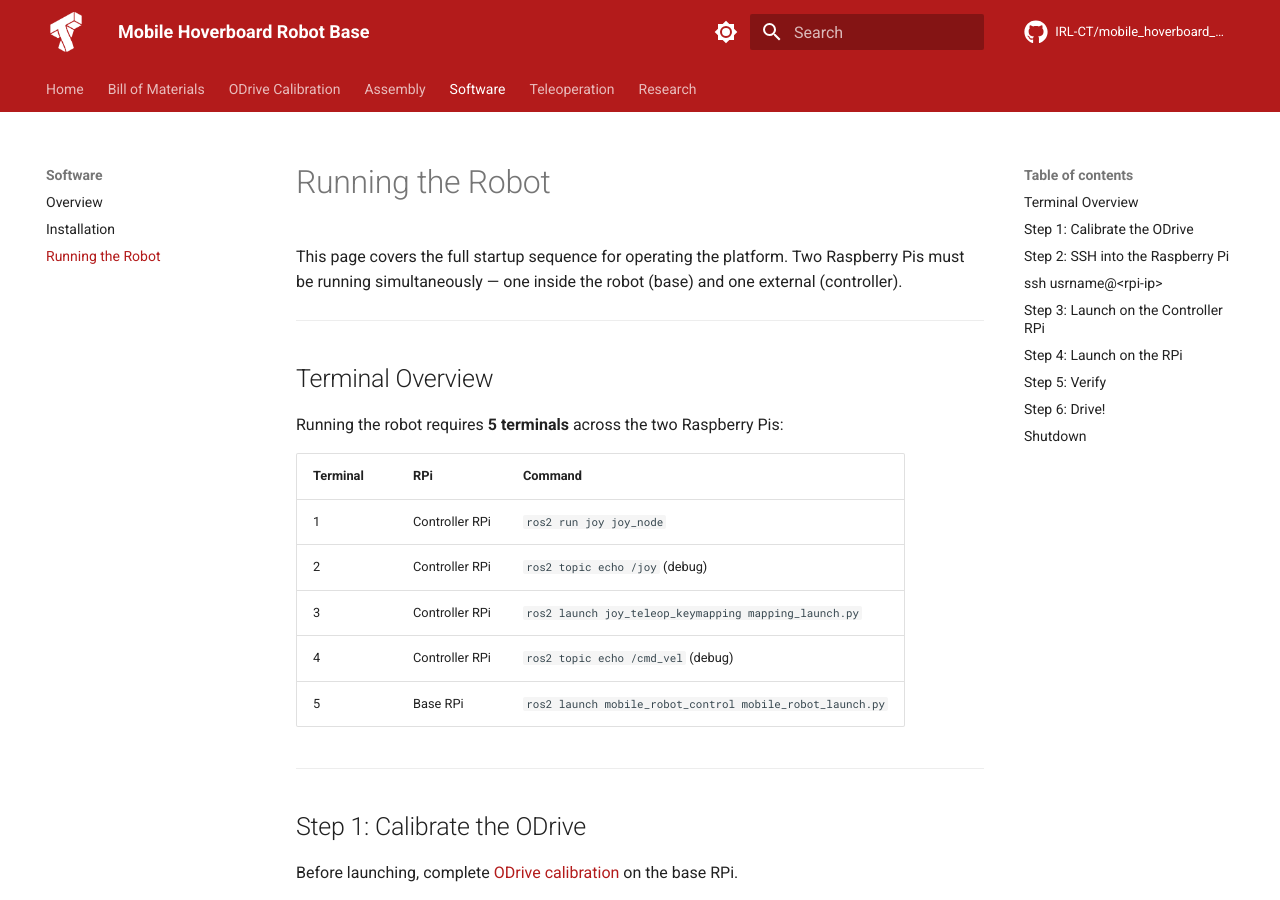
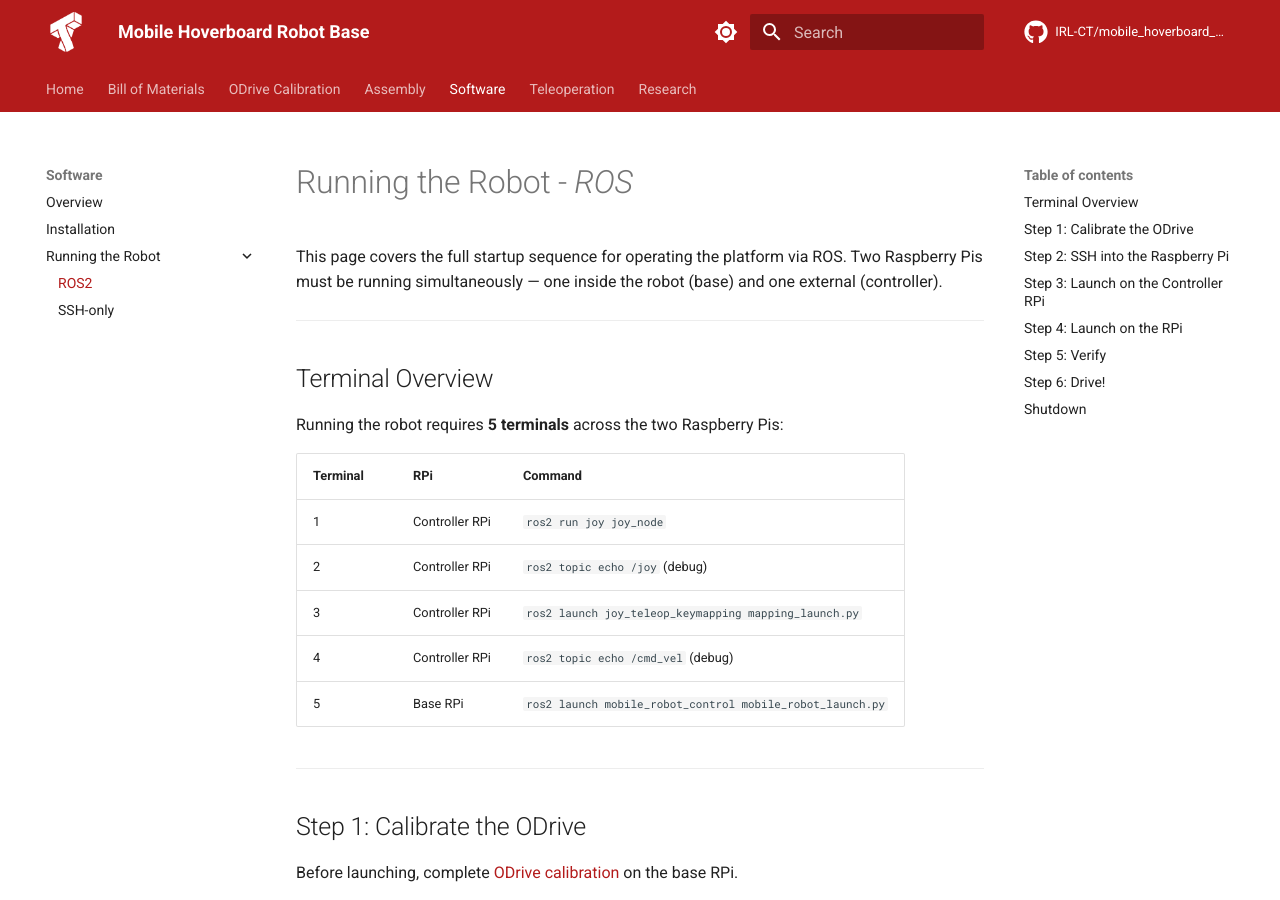
Before and after one commit to IRL-CT/mobile_hoverboard_robot_base, an MkDocs documentation site: the page built from docs/software/running_ros.md, in a window 1280 px wide and 900 px high. Built offline with MkDocs 1.6.1 and Material for MkDocs 9.7.7, drawn with Linux system fonts in a browser that asks for light colours; comment, search, counter and statistics services are not loaded.

Commit message:
Add SSH-only set-up checklist. Separate explicit ROS2 v.s. SSH-only set-up on site.

````diff
--- a/docs/software/running.md
+++ b/docs/software/running_ros.md
@@ -1,6 +1,6 @@
-# Running the Robot
+# Running the Robot - *ROS*
 
-This page covers the full startup sequence for operating the platform. Two Raspberry Pis must be running simultaneously — one inside the robot (base) and one external (controller).
+This page covers the full startup sequence for operating the platform via ROS. Two Raspberry Pis must be running simultaneously — one inside the robot (base) and one external (controller).
 
 ---
 
@@ -29,6 +29,7 @@ Before launching, complete [ODrive calibration](configuration.md) on the base RP
 ```bash
 ssh usrname@<rpi-ip>
 ```
+
 ---
 
 ## Step 3: Launch on the Controller RPi
--- a/mkdocs.yml
+++ b/mkdocs.yml
@@ -28,7 +28,7 @@ theme:
     code: Roboto Mono
   features:
     - navigation.tabs
-    - navigation.sections
+    # - navigation.sections
     - navigation.expand
     - navigation.top
     - search.suggest
@@ -51,7 +51,9 @@ nav:
   - Software:
       - Overview: software/index.md
       - Installation: software/installation.md
-      - Running the Robot: software/running.md
+      - 'Running the Robot':
+          - ROS2: software/running_ros.md
+          - SSH-only: software/running_ssh.md
   - Teleoperation: teleoperation.md
   - Research: research.md
 
@@ -70,6 +72,9 @@ markdown_extensions:
   - admonition
   - pymdownx.details
   - pymdownx.superfences
+  - pymdownx.tasklist:
+      clickable_checkbox: true
+      custom_checkbox: true
   - pymdownx.tabbed:
       alternate_style: true
   - pymdownx.highlight:
````
Also changed, not shown: docs/software/running_ssh.md (added, +95 -0 lines).
